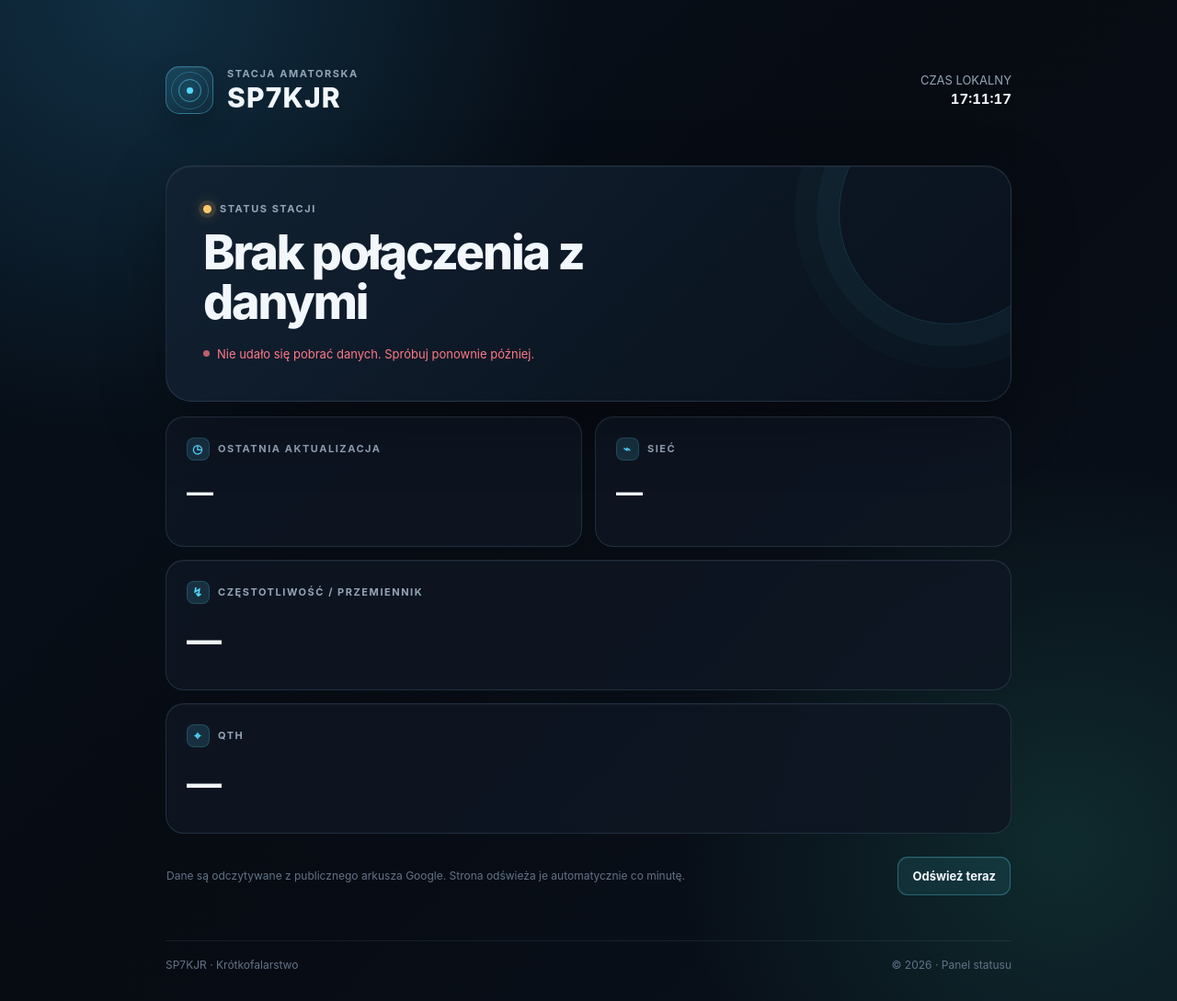
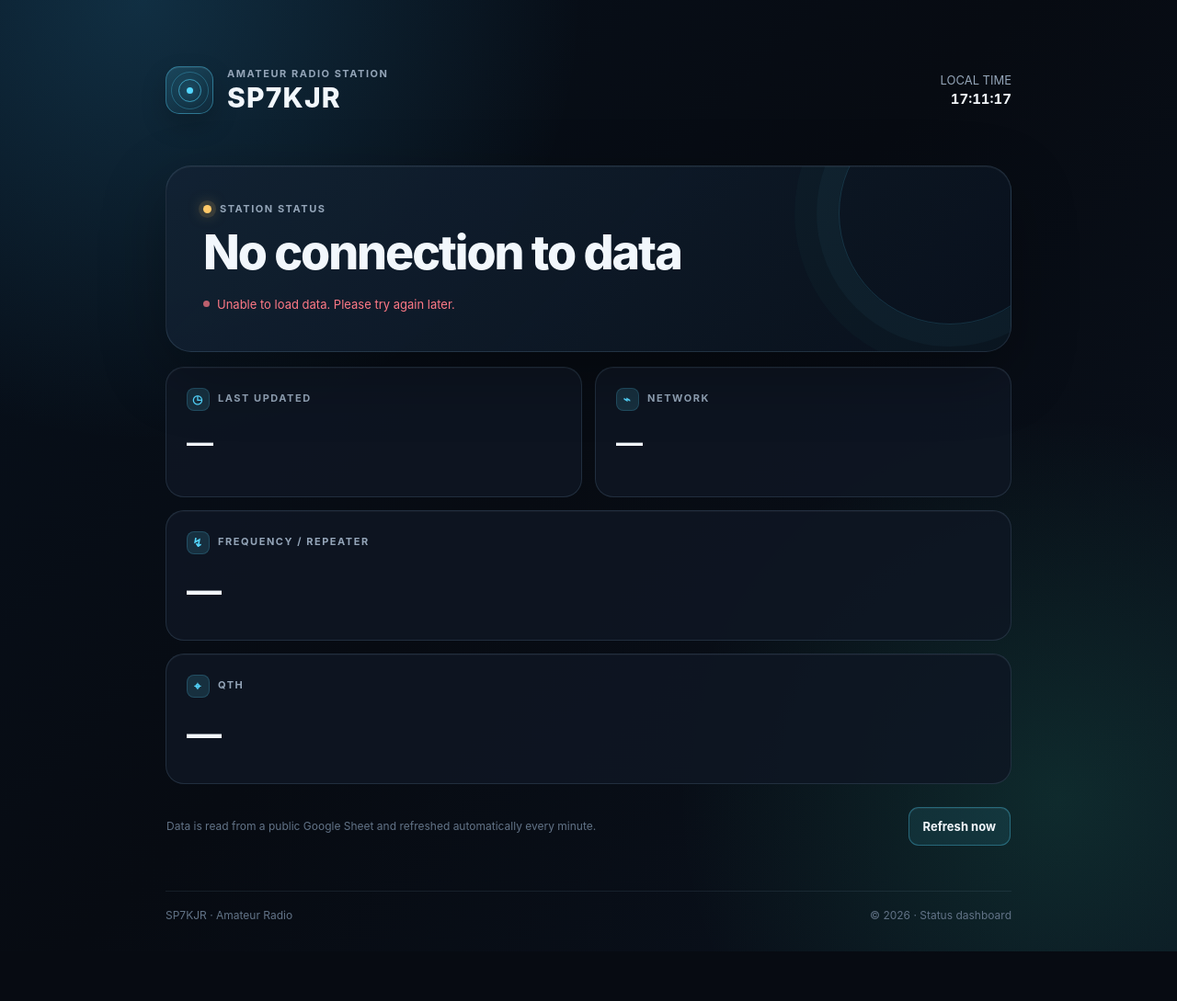
Before and after one commit to SP7KJR-Kacper/radio-status, a plain HTML site: page index.html in a window 1280 px wide. Shown: the whole page at 92% size. After the commit the page ends 1035 px from the top, so only its background shows below. Drawn offline with Linux system fonts and the light colour scheme; no server answers.

Commit message:
Translate radio status dashboard to English

```diff
--- a/index.html
+++ b/index.html
@@ -1,12 +1,12 @@
 <!doctype html>
-<html lang="pl">
+<html lang="en">
 <head>
   <meta charset="utf-8">
   <meta name="viewport" content="width=device-width, initial-scale=1">
   <meta name="color-scheme" content="dark">
   <meta name="referrer" content="strict-origin-when-cross-origin">
   <meta http-equiv="Content-Security-Policy" content="default-src 'self'; script-src 'self' 'unsafe-inline'; style-src 'self' 'unsafe-inline'; img-src 'self' data:; connect-src https://docs.google.com; object-src 'none'; base-uri 'none'; form-action 'none'; frame-ancestors 'none'">
-  <title>SP7KJR · Status radiowy</title>
+  <title>SP7KJR · Radio Status</title>
   <style>
     :root {
       --bg: #070b12;
@@ -389,12 +389,12 @@
       <div class="brand">
         <div class="signal-mark" aria-hidden="true"><span></span></div>
         <div class="brand-copy">
-          <p class="eyebrow">Stacja amatorska</p>
+          <p class="eyebrow">Amateur Radio Station</p>
           <h1 class="callsign">SP7KJR</h1>
         </div>
       </div>
-      <div class="clock" aria-label="Czas lokalny">
-        CZAS LOKALNY
+      <div class="clock" aria-label="Local time">
+        LOCAL TIME
         <strong id="clock">--:--:--</strong>
       </div>
     </header>
@@ -402,25 +402,25 @@
     <section class="status-panel" id="statusPanel" aria-labelledby="statusHeading">
       <div class="status-topline">
         <span class="indicator" aria-hidden="true"></span>
-        <p class="section-label">Status stacji</p>
+        <p class="section-label">Station Status</p>
       </div>
-      <h2 class="status-value" id="statusHeading" aria-live="polite">Pobieranie danych…</h2>
-      <p class="connection" id="connection" role="status" aria-live="polite">Łączenie z arkuszem statusu</p>
+      <h2 class="status-value" id="statusHeading" aria-live="polite">Loading data…</h2>
+      <p class="connection" id="connection" role="status" aria-live="polite">Connecting to the status sheet</p>
     </section>
 
-    <section class="dashboard" aria-label="Szczegóły pracy stacji">
+    <section class="dashboard" aria-label="Station details">
       <article class="data-card">
-        <p class="card-label"><span class="card-icon" aria-hidden="true">◷</span>Ostatnia aktualizacja</p>
+        <p class="card-label"><span class="card-icon" aria-hidden="true">◷</span>Last updated</p>
         <p class="card-value" id="updated">—</p>
       </article>
 
       <article class="data-card">
-        <p class="card-label"><span class="card-icon" aria-hidden="true">⌁</span>Sieć</p>
+        <p class="card-label"><span class="card-icon" aria-hidden="true">⌁</span>Network</p>
         <p class="card-value" id="network">—</p>
       </article>
 
       <article class="data-card data-card--wide">
-        <p class="card-label"><span class="card-icon" aria-hidden="true">↯</span>Częstotliwość / przemiennik</p>
+        <p class="card-label"><span class="card-icon" aria-hidden="true">↯</span>Frequency / repeater</p>
         <p class="card-value" id="frequency">—</p>
       </article>
 
@@ -431,13 +431,13 @@
     </section>
 
     <div class="controls">
-      <p class="source-note">Dane są odczytywane z publicznego arkusza Google. Strona odświeża je automatycznie co minutę.</p>
-      <button class="refresh" id="refreshButton" type="button">Odśwież teraz</button>
+      <p class="source-note">Data is read from a public Google Sheet and refreshed automatically every minute.</p>
+      <button class="refresh" id="refreshButton" type="button">Refresh now</button>
     </div>
 
     <footer class="site-footer">
-      <p>SP7KJR · Krótkofalarstwo</p>
-      <p>© <span id="year"></span> · Panel statusu</p>
+      <p>SP7KJR · Amateur Radio</p>
+      <p>© <span id="year"></span> · Status dashboard</p>
     </footer>
   </main>
 
@@ -477,7 +477,7 @@
     function normaliseKey(value) {
       return String(value ?? "")
         .trim()
-        .toLocaleLowerCase("pl-PL")
+        .toLocaleLowerCase("en-US")
         .normalize("NFD")
         .replace(/[\u0300-\u036f]/g, "")
         .replace(/\s+/g, " ");
@@ -497,18 +497,18 @@
     function parseSheetResponse(payload) {
       const prefix = "google.visualization.Query.setResponse(";
       const start = payload.indexOf(prefix);
-      if (start < 0) throw new Error("Nie rozpoznano formatu odpowiedzi arkusza.");
+      if (start < 0) throw new Error("Unable to identify the sheet response format.");
 
       const json = payload
         .slice(start + prefix.length)
         .replace(/\)\s*;?\s*$/, "")
         .trim();
 
-      if (!json) throw new Error("Arkusz nie zwrócił danych.");
+      if (!json) throw new Error("The sheet returned no data.");
       const data = JSON.parse(json);
 
       if (!data.table || !Array.isArray(data.table.rows)) {
-        throw new Error("Odpowiedź arkusza nie zawiera tabeli danych.");
+        throw new Error("The sheet response does not contain a data table.");
       }
 
       const values = Object.create(null);
@@ -545,13 +545,13 @@
         });
 
         if (!response.ok) {
-          throw new Error("Serwer zwrócił kod HTTP " + response.status + ".");
+          throw new Error("Server returned HTTP status " + response.status + ".");
         }
 
         return await response.text();
       } catch (error) {
         if (error.name === "AbortError") {
-          throw new Error("Przekroczono czas oczekiwania na odpowiedź.");
+          throw new Error("Request timed out.");
         }
         throw error;
       } finally {
@@ -579,7 +579,7 @@
         }
       }
 
-      throw lastError || new Error("Nie udało się pobrać danych.");
+      throw lastError || new Error("Unable to load status data.");
     }
 
     function setConnection(message, type) {
@@ -589,8 +589,8 @@
 
     function getStatusType(status) {
       const text = normaliseKey(status);
-      if (/(awaria|offline|niedostep|nieaktywn|blad|error|problem)/.test(text)) return "alert";
-      if (/(online|aktywn|dziala|dostepn|gotow|ok)/.test(text)) return "live";
+      if (/(fault|offline|unavailable|inactive|error|issue|awaria|niedostep|nieaktywn|blad|problem)/.test(text)) return "alert";
+      if (/(online|active|operational|available|ready|running|ok|aktywn|dziala|dostepn|gotow)/.test(text)) return "live";
       return "";
     }
 
@@ -612,7 +612,7 @@
           version: 1
         }));
       } catch (error) {
-        console.warn("Nie udało się zapisać lokalnej kopii statusu.", error);
+        console.warn("Unable to save the local status cache.", error);
       }
     }
 
@@ -632,7 +632,7 @@
     }
 
     function formatLocalTime(timestamp) {
-      return new Intl.DateTimeFormat("pl-PL", {
+      return new Intl.DateTimeFormat("en-GB", {
         day: "2-digit",
         month: "2-digit",
         year: "numeric",
@@ -642,7 +642,7 @@
     }
 
     function updateClock() {
-      ui.clock.textContent = new Intl.DateTimeFormat("pl-PL", {
+      ui.clock.textContent = new Intl.DateTimeFormat("en-GB", {
         hour: "2-digit",
         minute: "2-digit",
         second: "2-digit"
@@ -651,13 +651,13 @@
 
     function renderUnavailable() {
       applyValues({
-        status: "Brak połączenia z danymi",
+        status: "No connection to data",
         updated: "—",
         frequency: "—",
         network: "—",
         qth: "—"
       });
-      setConnection("Nie udało się pobrać danych. Spróbuj ponownie później.", "error");
+      setConnection("Unable to load data. Please try again later.", "error");
     }
 
     async function refreshStatus() {
@@ -665,28 +665,28 @@
 
       isLoading = true;
       ui.refreshButton.disabled = true;
-      ui.refreshButton.textContent = "Odświeżanie…";
-      setConnection("Aktualizacja danych z arkusza…", "warning");
+      ui.refreshButton.textContent = "Refreshing…";
+      setConnection("Refreshing data from the sheet…", "warning");
 
       try {
         const values = await loadFromSheet();
         applyValues(values);
         saveCache(values);
-        setConnection("Połączono z arkuszem · synchronizacja " + formatLocalTime(Date.now()), "success");
+        setConnection("Connected to the sheet · synced " + formatLocalTime(Date.now()), "success");
       } catch (error) {
         console.error("SP7KJR status error:", error);
         const cached = readCache();
 
         if (cached) {
           applyValues(cached.values);
-          setConnection("Wyświetlane są ostatnie zapisane dane · " + formatLocalTime(cached.savedAt), "warning");
+          setConnection("Displaying most recently saved data · " + formatLocalTime(cached.savedAt), "warning");
         } else {
           renderUnavailable();
         }
       } finally {
         isLoading = false;
         ui.refreshButton.disabled = false;
-        ui.refreshButton.textContent = "Odśwież teraz";
+        ui.refreshButton.textContent = "Refresh now";
       }
     }
 
@@ -696,7 +696,7 @@
     const cached = readCache();
     if (cached) {
       applyValues(cached.values);
-      setConnection("Wyświetlane są zapisane dane · trwa aktualizacja…", "warning");
+      setConnection("Showing saved data · refreshing…", "warning");
     }
 
     updateClock();
```
